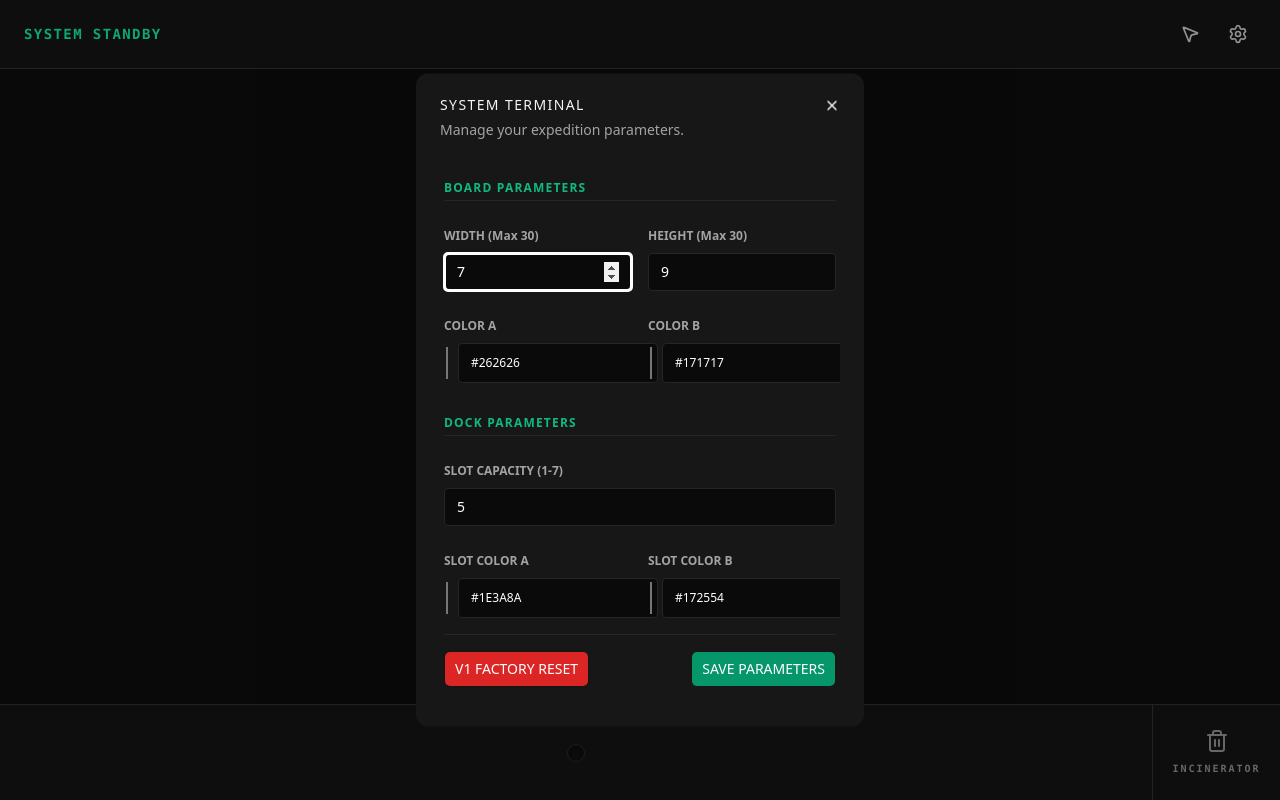
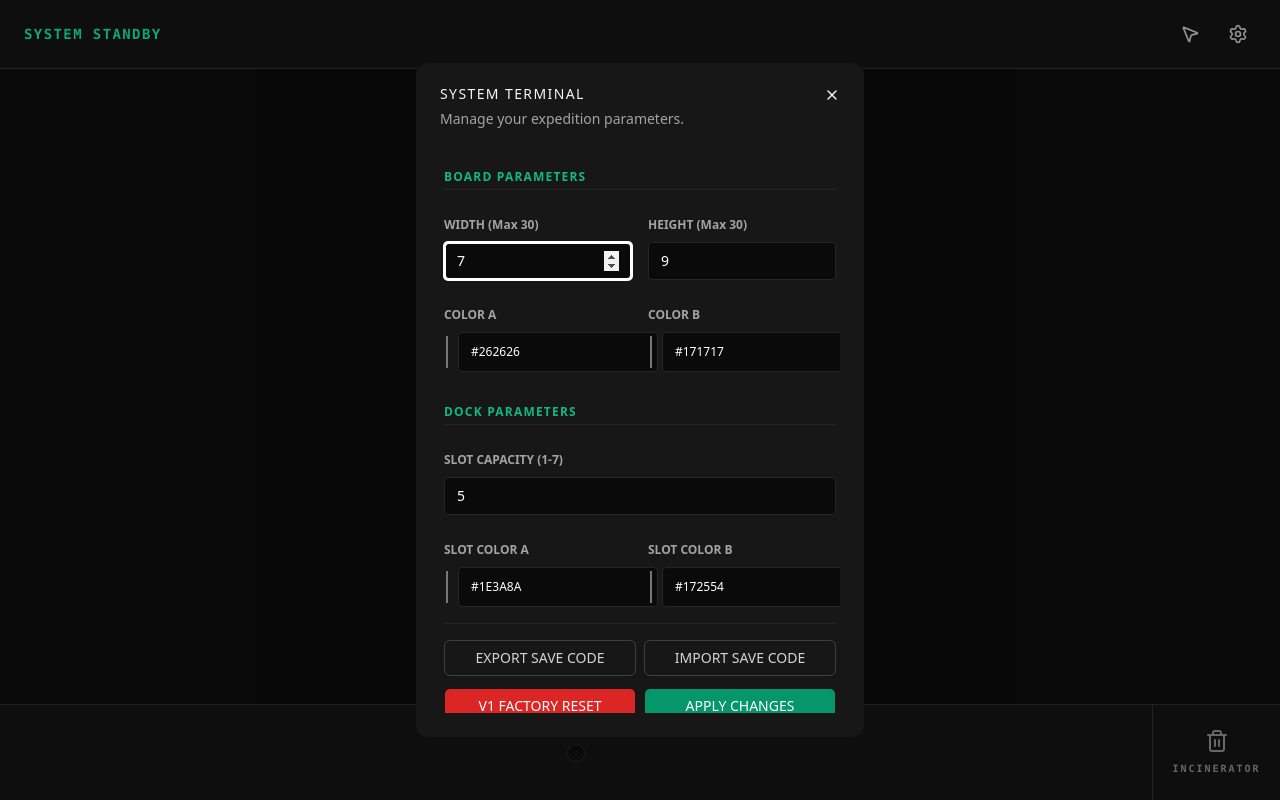
Before and after one commit to nbulp/MergeGame, a React (Vite) app: page / in a window 1280 px wide. Both pictures are taken after a click on the button 1238 px from the left and 34 px from the top of the page. Built offline with nearby package versions, Linux system fonts and the light colour scheme; what mobile-drag-drop would draw is missing.

Commit message:
save and restore state via copy/pasting text

```diff
--- a/src/App.tsx
+++ b/src/App.tsx
@@ -44,6 +44,8 @@ function App() {
     mergeCells,
     destroyItem,
     updateGeneratorConfig,
+    exportSaveCode,
+    importSaveCode,
   } = useGameStore();
 
   const [tempConfigSelection, setTempConfigSelection] =
@@ -335,9 +337,48 @@ function App() {
                   </div>
                 </div>
 
-                <div className="flex justify-between pt-4 border-t border-neutral-800 mt-4">
+                {/* --- SETTINGS MODAL FOOTER --- */}
+                <div className="flex flex-col gap-3 pt-4 border-t border-neutral-800 mt-4">
+                  {/* DATA MANAGEMENT ROW */}
+                  <div className="flex justify-between gap-2">
+                    <Button
+                      variant="outline"
+                      className="flex-1 border-neutral-700 text-neutral-300 hover:bg-neutral-800"
+                      onClick={() => {
+                        const code = exportSaveCode();
+                        navigator.clipboard.writeText(code);
+                        alert(
+                          "SAVE CODE COPIED TO CLIPBOARD!\n\nSave this text somewhere safe, or send it to another device.",
+                        );
+                      }}
+                    >
+                      EXPORT SAVE CODE
+                    </Button>
+                    <Button
+                      variant="outline"
+                      className="flex-1 border-neutral-700 text-neutral-300 hover:bg-neutral-800"
+                      onClick={() => {
+                        const code = prompt("PASTE YOUR SAVE CODE HERE:");
+                        if (code) {
+                          const success = importSaveCode(code);
+                          if (success) {
+                            alert("SAVE RESTORED SUCCESSFULLY!");
+                            setIsSettingsOpen(false); // Close modal to show the restored board
+                          } else {
+                            alert("ERROR: INVALID SAVE CODE.");
+                          }
+                        }
+                      }}
+                    >
+                      IMPORT SAVE CODE
+                    </Button>
+                  </div>
+
+                  {/* APPLY / RESET ROW */}
+                  <div className="flex justify-between gap-2">
                     <Button
                       variant="destructive"
+                      className="flex-1"
                       onClick={() => {
                         resetBoardToDefault();
                         setIsSettingsOpen(false);
@@ -346,7 +387,7 @@ function App() {
                       V1 FACTORY RESET
                     </Button>
                     <Button
-                    className="bg-emerald-600 hover:bg-emerald-700 text-white"
+                      className="flex-1 bg-emerald-600 hover:bg-emerald-700 text-white"
                       onClick={() => {
                         updateSettings(
                           tempWidth,
@@ -360,8 +401,9 @@ function App() {
                         setIsSettingsOpen(false);
                       }}
                     >
-                    SAVE PARAMETERS
+                      APPLY CHANGES
                     </Button>
+                  </div>
                 </div>
               </div>
             </DialogContent>
--- a/src/store/useGameStore.ts
+++ b/src/store/useGameStore.ts
@@ -86,6 +86,9 @@ interface GameState {
   mergeCells: (sourceId: string, targetId: string) => void;
   destroyItem: (cellId: string) => void;
   updateGeneratorConfig: (cellId: string, output: ItemType) => void;
+
+  exportSaveCode: () => string;
+  importSaveCode: (code: string) => boolean;
 }
 
 export const useGameStore = create<GameState>()(
@@ -195,6 +198,40 @@ export const useGameStore = create<GameState>()(
           invColorB: invB,
         });
         get().initializeBoard();
+      },
+
+      // Add these right below your updateSettings function
+      exportSaveCode: () => {
+        const state = get();
+        // Cherry-pick only the data we want to save
+        const saveData = {
+          grid: state.grid,
+          inventory: state.inventory,
+          boardWidth: state.boardWidth,
+          boardHeight: state.boardHeight,
+          colorA: state.colorA,
+          colorB: state.colorB,
+          invCapacity: state.invCapacity,
+          invColorA: state.invColorA,
+          invColorB: state.invColorB,
+          isPanMode: state.isPanMode,
+        };
+        // Convert to a JSON string, then encode to Base64
+        return btoa(JSON.stringify(saveData));
+      },
+
+      importSaveCode: (code) => {
+        try {
+          // Decode from Base64, then parse the JSON string
+          const parsedData = JSON.parse(atob(code));
+
+          // Push the parsed data directly into the global state
+          set(parsedData);
+          return true; // Success!
+        } catch (error) {
+          console.error("Failed to parse save code.", error);
+          return false; // Failed
+        }
       },
 
       togglePanMode: () => set((state) => ({ isPanMode: !state.isPanMode })),
```
Lines whose indentation alone changed are shown as unchanged.
